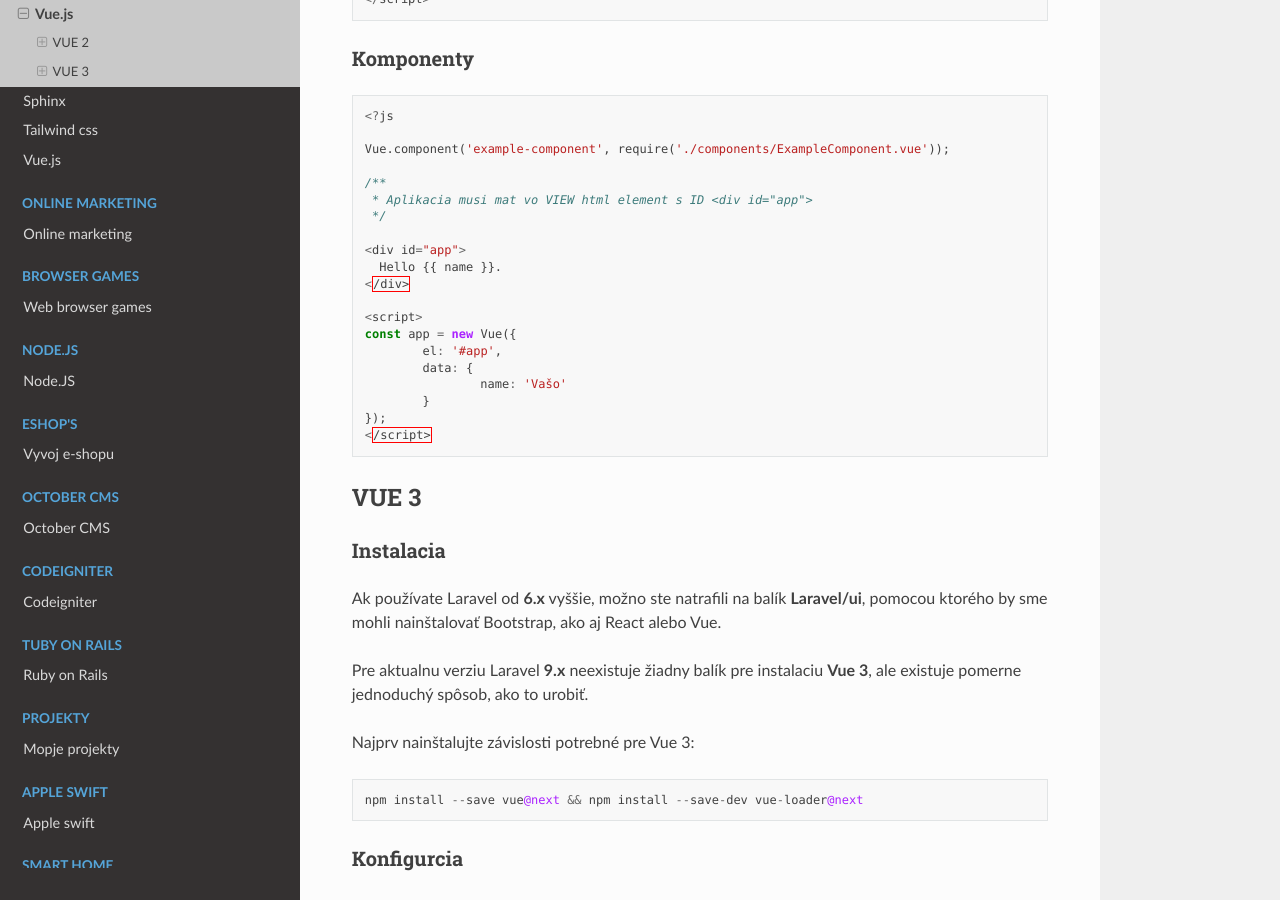
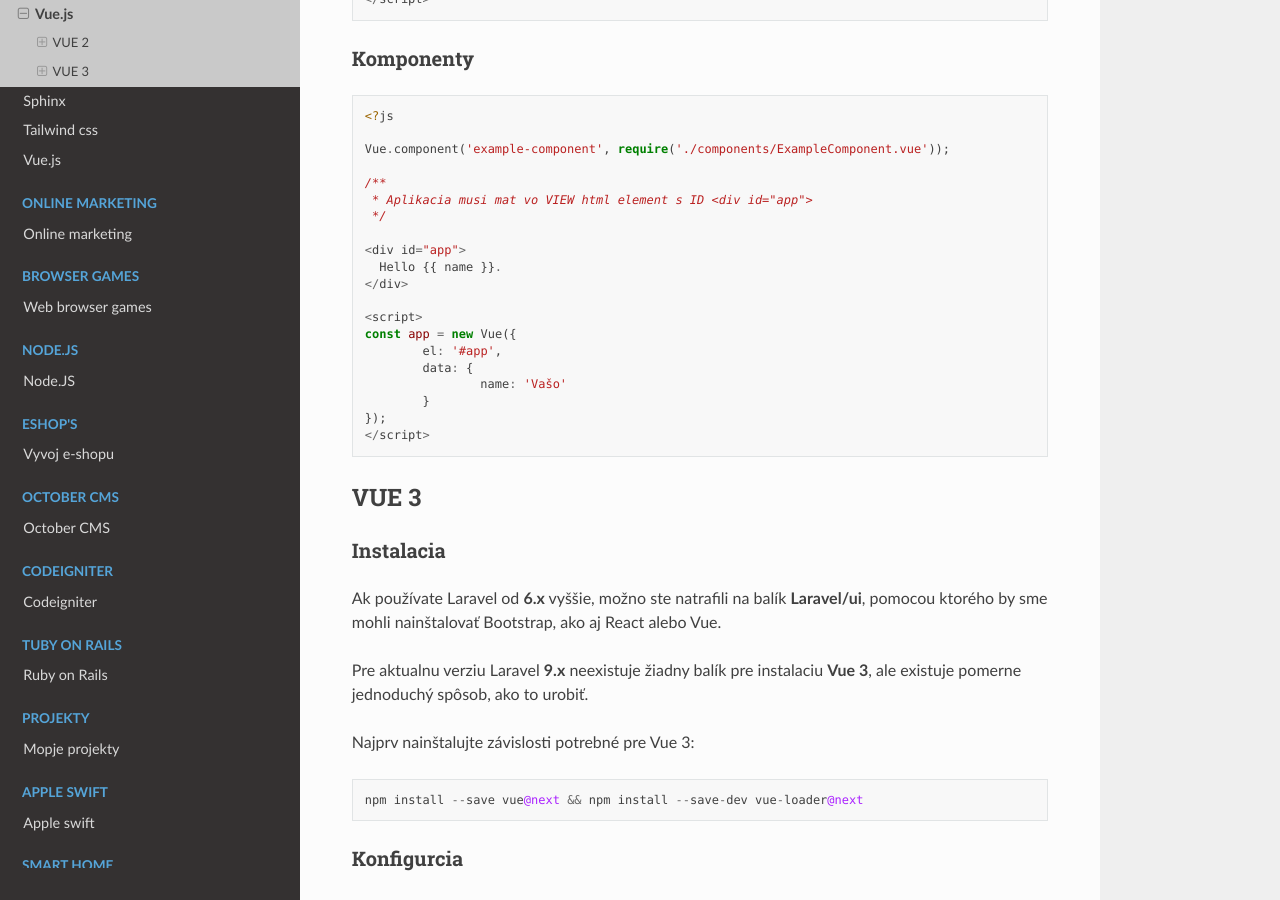
Before and after one commit to Lacike33/RTD_Wiki, a Sphinx documentation site: the page built from docs/source/web/laravel/vue.rst, in a window 1280 px wide and 900 px high, scrolled down 1954 px. Built offline with Sphinx 7.4.7 and the Read the Docs theme 2.0.0, drawn with Linux system fonts in a browser that asks for light colours; pages that are not in the unit, such as notebooks, are missing from menus.

```diff
--- a/docs/source/web/laravel/vue.rst
+++ b/docs/source/web/laravel/vue.rst
@@ -95,7 +95,7 @@
 Komponenty
 ----------
 
-.. code-block:: javascript
+.. code-block:: php
 
 	<?js
 
```
